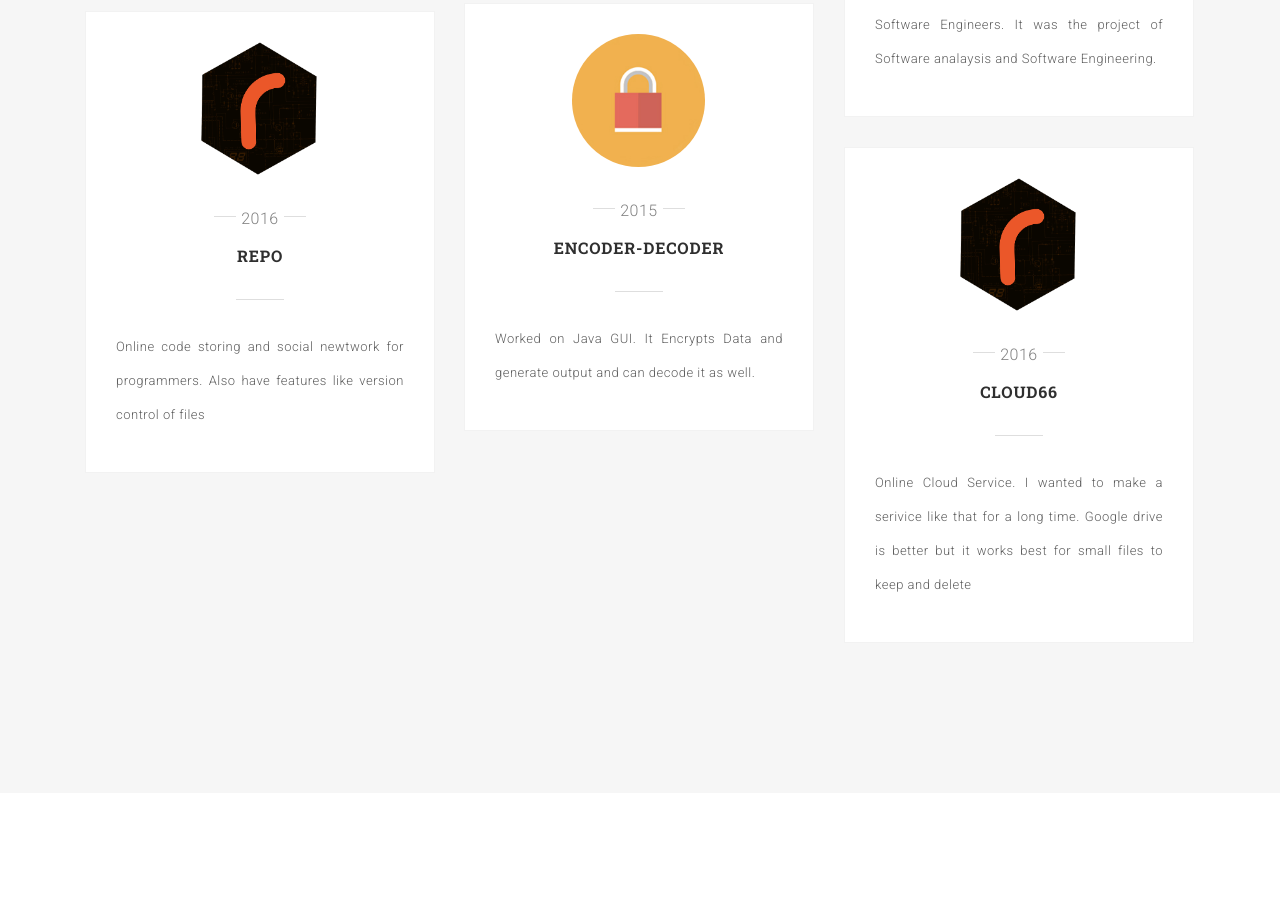
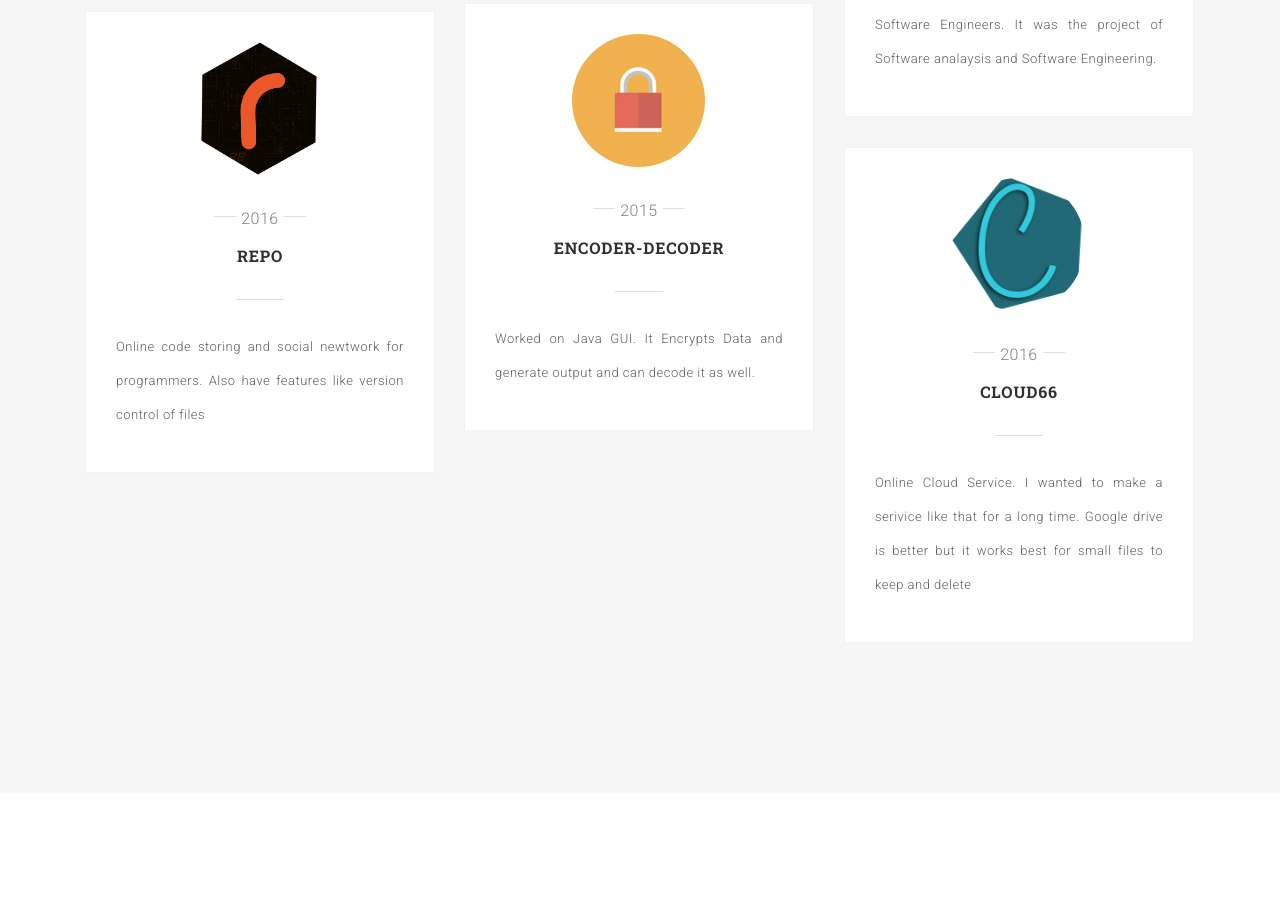
Before and after one commit to sazzadsazib/sazzadsazib.github.io, a plain HTML site: page index.html in a window 1280 px wide. Shown: the part 7515-8425 px from the top of the page. Drawn offline with Linux system fonts and the light colour scheme.

Commit message:
Update index.html

```diff
--- a/index.html
+++ b/index.html
@@ -903,7 +903,7 @@
                   <div class="grid-item" >
                     <div class="wrap-article">
                     	<a href="https://github.com/sazzadsazib/cloud66" target="_blank">
-                      <img alt="blog2" class="img-circle text-center" src="images/iconv2.png"> </a>
+                      <img alt="blog2" class="img-circle text-center" src="images/icon.png"> </a>
                       <p class="subtitle fancy">
                         <span>2016</span>
                       </p>
```
